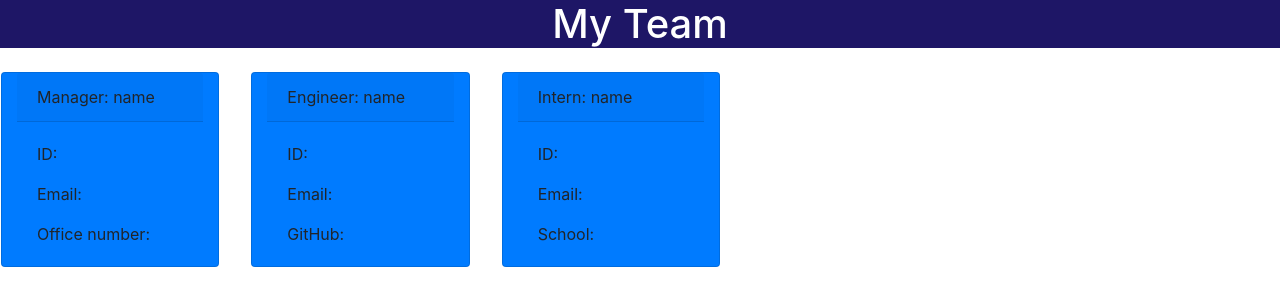
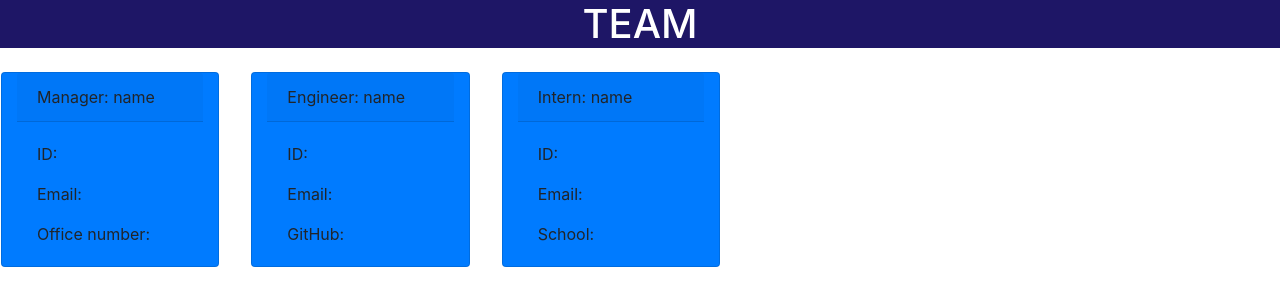
Before and after one commit to JaredWilliam97/Team-Profile-Generator, a website: page src/index.html in a window 1280 px wide. Drawn offline with nearby package versions, Linux system fonts and the light colour scheme.

Commit message:
updated html

```diff
--- a/src/index.html
+++ b/src/index.html
@@ -12,7 +12,7 @@
     <title>Team Page</title>
   </head>
   <body>
-    <header><h1>My Team</h1></header>
+    <header><h1>TEAM</h1></header>
     <div class="row">
       <div class="card text-gray bg-primary m-3 col-2">
         <div class="card-header">Manager: name</div>
```
